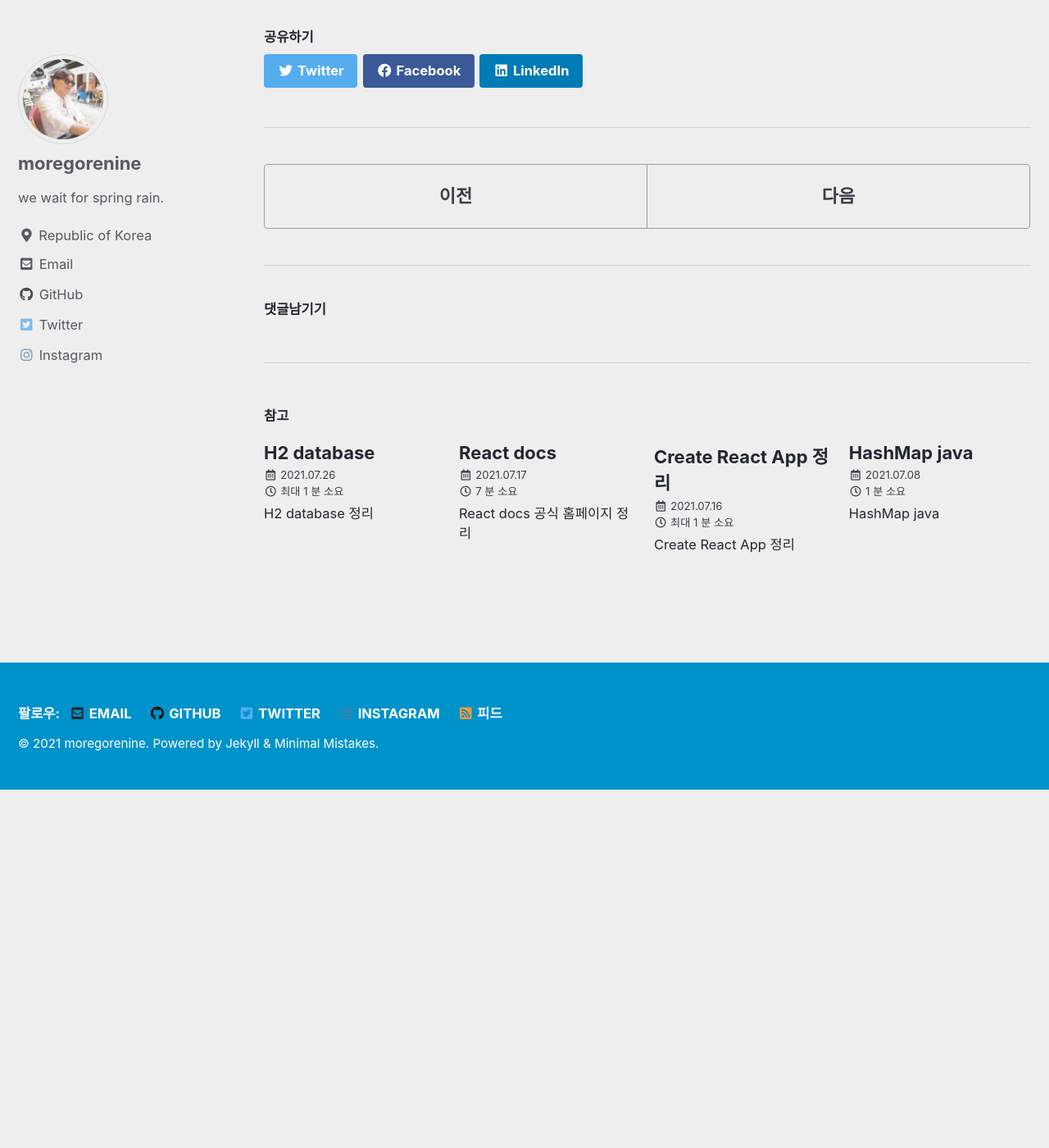
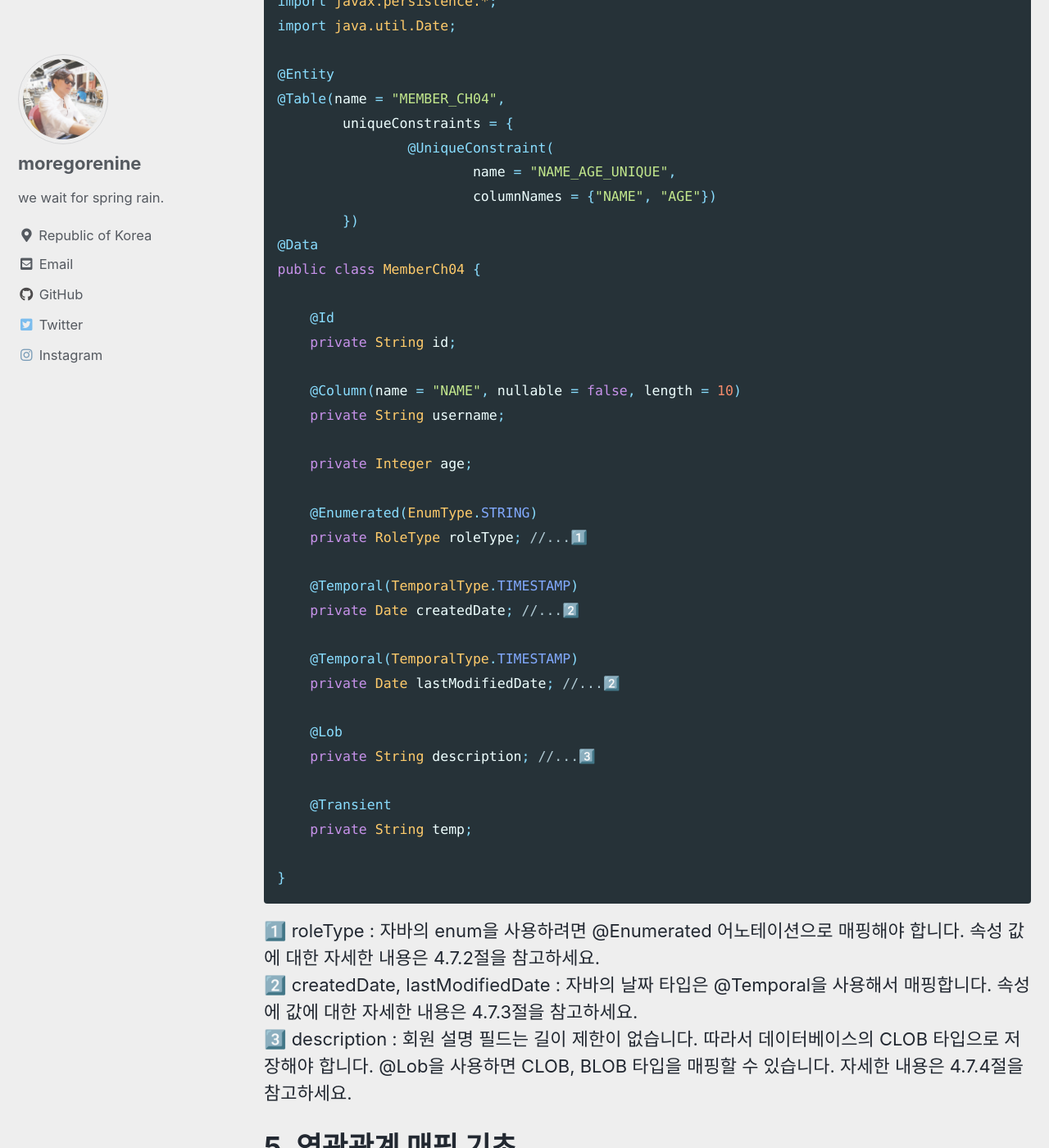
Before and after one commit to moregorenine/moregorenine.github.io, a Jekyll site: the page built from _posts/jpa/2021-07-23-jpa.md, in a window 1280 px wide and 1400 px high, scrolled down 10876 px. Shown: the whole window at 82% size. Built offline with Jekyll 4.4.1, drawn with Linux system fonts in a browser that asks for light colours; cached includes are drawn as plain includes; comment, search, counter and statistics services are not loaded; before the commit the page ends 11839 px from its top, so only the background shows below that; some of the changed text lies outside the part shown.

Commit message:
Update 2021-07-23-jpa.md

````diff
--- a/_posts/jpa/2021-07-23-jpa.md
+++ b/_posts/jpa/2021-07-23-jpa.md
@@ -1,6 +1,6 @@
 ---
-title: "JPA"
-excerpt: "JPA 정리"
+title: "java ORM JPA (java persistence api) programming"
+excerpt: "java ORM JPA (java persistence api) programming 정리"
 categories:
   - JPA
 tags:
@@ -255,6 +255,69 @@ flush는 영속성 컨텍스트의 변경 내용을 데이터베이스에 반영
 
 # 4. 엔티티 매핑
 
+|어노테이션|기능|
+|--------|--------|
+|@Entity,  @Table|객체와 테이블 매핑|
+|@Id|기본키 매핑|
+|@Column|필드와 컬럼 매핑|
+|@ManyToOne @JoinColumn|연관관계 매핑|
+
+## 4.1 @Entity
+**주의 사항**
+- 기본 생성자는 필수입니다.(파라미터가 없는 public 또는 protected 생성자)
+- fianl, enum, interface, inner 클래스에는 사용할 수 없습니다.
+- 저장할 필드에 final을 사용하면 안 됩니다.
+
+## 4.2 @Table
+@Table은 @Entity와 매핑할 테이블을 지정합니다. 생략시 매핑한 엔티티 이름을 테이블 이름으로 사용합니다.
+
+## 4.3 다양한 매핑 사용
+```java
+package com.github.moregorenine.ch04_jpa_start2;
+
+import lombok.Data;
+
+import javax.persistence.*;
+import java.util.Date;
+
+@Entity
+@Table(name = "MEMBER_CH04",
+        uniqueConstraints = {
+                @UniqueConstraint(
+                        name = "NAME_AGE_UNIQUE",
+                        columnNames = {"NAME", "AGE"})
+        })
+@Data
+public class MemberCh04 {
+
+    @Id
+    private String id;
+
+    @Column(name = "NAME", nullable = false, length = 10)
+    private String username;
+
+    private Integer age;
+
+    @Enumerated(EnumType.STRING)
+    private RoleType roleType; //...1️⃣
+
+    @Temporal(TemporalType.TIMESTAMP)
+    private Date createdDate; //...2️⃣
+
+    @Temporal(TemporalType.TIMESTAMP)
+    private Date lastModifiedDate; //...2️⃣
+
+    @Lob
+    private String description; //...3️⃣
+
+    @Transient
+    private String temp;
+
+}
+```
+1️⃣ roleType : 자바의 enum을 사용하려면 @Enumerated 어노테이션으로 매핑해야 합니다. 속성 값에 대한 자세한 내용은 4.7.2절을 참고하세요.
+2️⃣ createdDate, lastModifiedDate : 자바의 날짜 타입은 @Temporal을 사용해서 매핑합니다. 속성에 값에 대한 자세한 내용은 4.7.3절을 참고하세요.
+3️⃣ description : 회원 설명 필드는 길이 제한이 없습니다. 따라서 데이터베이스의 CLOB 타입으로 저장해야 합니다. @Lob을 사용하면 CLOB, BLOB 타입을 매핑할 수 있습니다. 자세한 내용은 4.7.4절을 참고하세요.
 
 # 5. 연관관계 매핑 기초
 **default fetch value**
````
